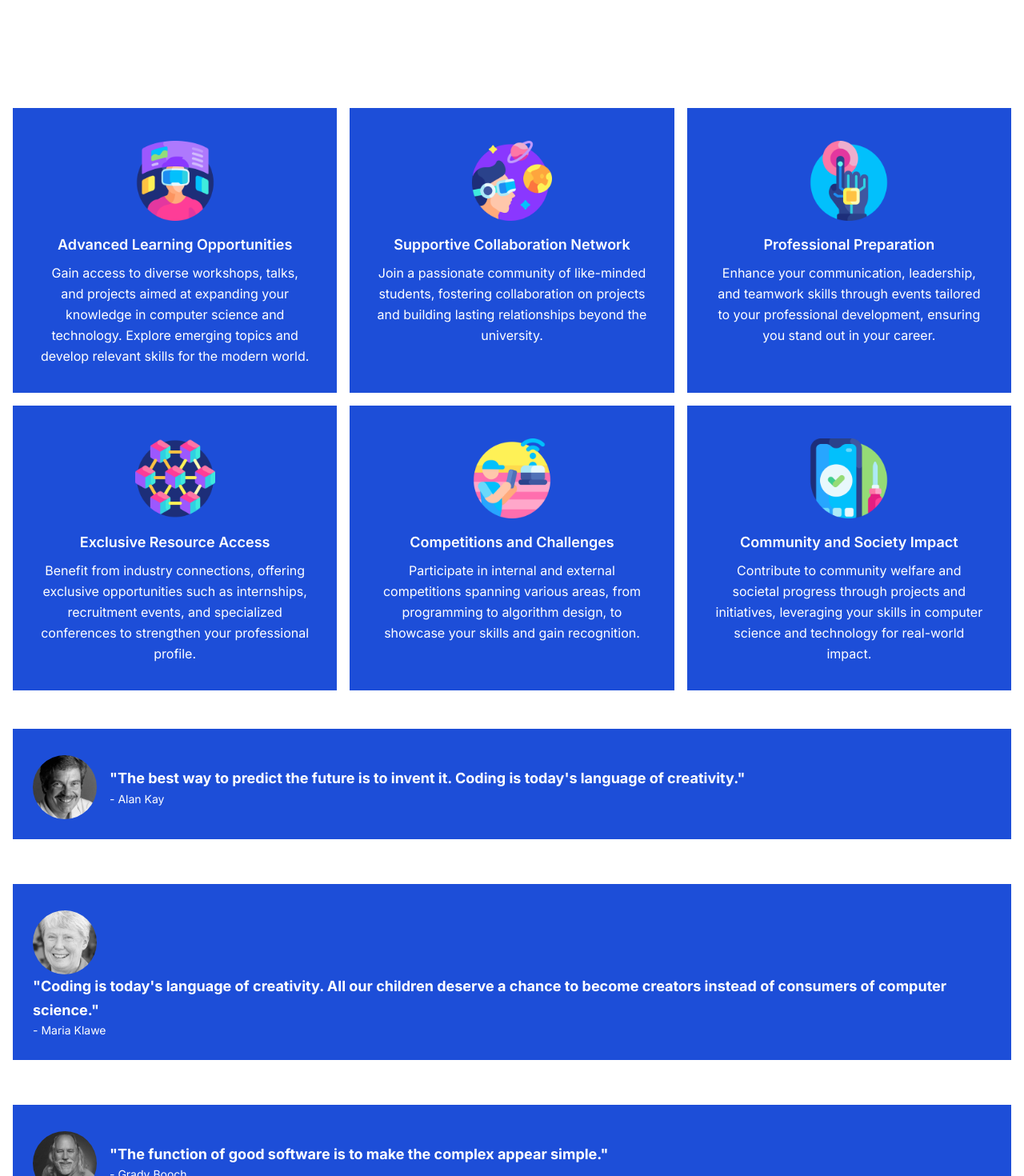
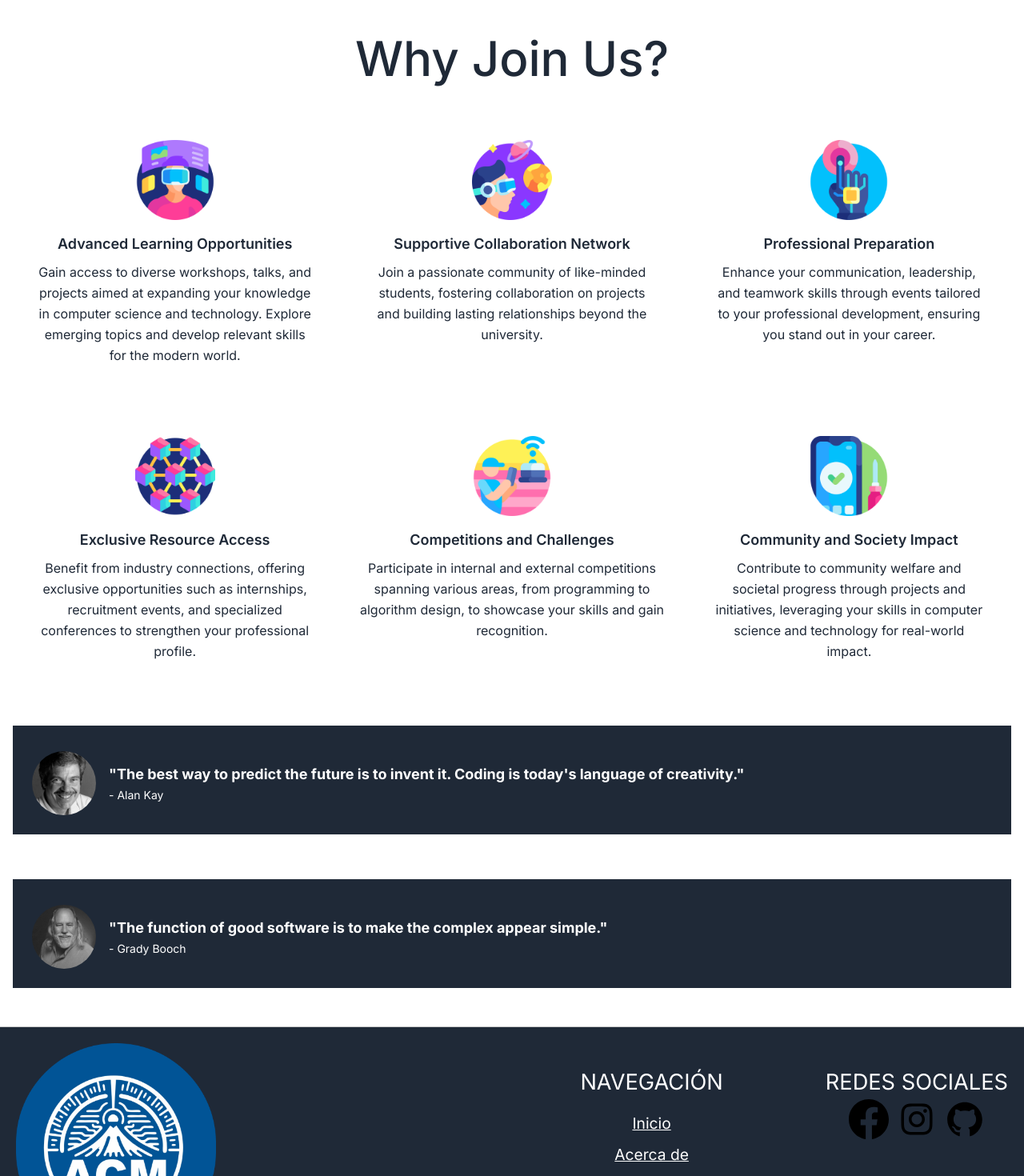
Before and after one commit to ynoacamino/acm-page, a Next.js app: page / in a window 1280 px wide. Shown: the part 620-2090 px from the top of the page at 80% size. Built offline with nearby package versions, Linux system fonts and the light colour scheme.

Commit message:
Update WhyUs component styles and remove unnecessary CSS classes

```diff
--- a/src/components/home/Phrases.jsx
+++ b/src/components/home/Phrases.jsx
@@ -7,7 +7,7 @@ export default function WhyUs() {
     <main className="max-h-screen p-4">
       <section className="mx-auto max-w-7xl mt-4 mb-4 grid grid-cols-1 gap-10">
 
-        <div className="relative rounded-2.5xl border border-blue-700 bg-blue-700 p-6 pt-8 transition-shadow hover:shadow-xl mb-4 flex flex-wrap items-center">
+        <div className="relative rounded-2.5xl bg-gray-800 p-6 pt-8 transition-shadow hover:shadow-xl mb-4 flex flex-wrap items-center">
           <div className="mr-4">
             <Image src="/images/home/AlanKay.jpg" alt="Left Image" width={100} height={100} className="rounded-full object-cover w-20 h-20" />
           </div>
@@ -21,21 +21,7 @@ export default function WhyUs() {
           </div>
         </div>
 
-        <div className="relative rounded-2.5xl border border-blue-700 bg-blue-700 p-6 pt-8 transition-shadow hover:shadow-xl mb-4 flex flex-wrap items-center">
-          <div className="mr-4">
-            <Image src="/images/home/MariaKlawe.jpg" alt="Left Image" width={100} height={100} className="rounded-full object-cover w-20 h-20" />
-          </div>
-          <div>
-            <p className="text-lg font-bold leading-relaxed text-white">
-              {"\"Coding is today's language of creativity. All our children deserve a chance to become creators instead of consumers of computer science.\""}
-            </p>
-            <p className="text-sm leading-relaxed text-white">
-              - Maria Klawe
-            </p>
-          </div>
-        </div>
-
-        <div className="relative rounded-2.5xl border border-blue-700 bg-blue-700 p-6 pt-8 transition-shadow hover:shadow-xl mb-4 flex flex-wrap items-center">
+        <div className="relative rounded-2.5xl bg-gray-800 p-6 pt-8 transition-shadow hover:shadow-xl mb-4 flex flex-wrap items-center">
           <div className="mr-4">
             <Image src="/images/home/GradyBooch.jpg" alt="Left Image" width={100} height={100} className="rounded-full object-cover w-20 h-20" />
           </div>
--- a/src/components/home/WhyUs.jsx
+++ b/src/components/home/WhyUs.jsx
@@ -7,67 +7,67 @@ export default function WhyUs() {
     <main className="min-h-screen p-4">
       <section className="mx-auto max-w-7xl flex flex-col items-center justify-center text-center">
         <span></span>
-        <h1 className="text-6xl font-medium text-white my-8">Why Join Us? </h1>
+        <h1 className="text-6xl font-medium my-8">Why Join Us? </h1>
         <span></span>
 
         <div className="w-full xl:grid grid-cols-3 gap-4 sm:flex flex-wrap">
-          <div className="relative rounded-2.5xl border border-blue-700 bg-blue-700 p-8 pt-10 transition-shadow hover:shadow-xl hover:border-white">
+          <div className="relative rounded-2.5xl p-8 pt-10 transition-shadow hover:shadow-xl hover:border-white">
             <div className="flex items-center justify-center">
               <Image src="/images/home/reason1.png" alt="Innovate" width={100} height={100} />
             </div>
-            <h3 className="text-lg font-semibold mt-4 mb-2 text-white">Advanced Learning Opportunities</h3>
-            <p className="text-base leading-relaxed text-white">
+            <h3 className="text-lg font-semibold mt-4 mb-2">Advanced Learning Opportunities</h3>
+            <p className="text-base leading-relaxed ">
               Gain access to diverse workshops, talks, and projects aimed at expanding your knowledge in computer science and technology.
               Explore emerging topics and develop relevant skills for the modern world.
             </p>
           </div>
 
-          <div className="relative rounded-2.5xl border border-blue-700 bg-blue-700 p-8 pt-10 transition-shadow hover:shadow-xl hover:border-white">
+          <div className="relative rounded-2.5xl p-8 pt-10 transition-shadow hover:shadow-xl hover:border-white">
             <div className="flex items-center justify-center">
               <Image src="/images/home/reason2.png" alt="Innovate" width={100} height={100} />
             </div>
-            <h3 className="text-lg font-semibold mt-4 mb-2 text-white">Supportive Collaboration Network</h3>
-            <p className="text-base leading-relaxed text-white">
+            <h3 className="text-lg font-semibold mt-4 mb-2">Supportive Collaboration Network</h3>
+            <p className="text-base leading-relaxed">
                 Join a passionate community of like-minded students, fostering collaboration on projects and building lasting relationships beyond the university.
             </p>
           </div>
 
-          <div className="relative rounded-2.5xl border border-blue-700 bg-blue-700 p-8 pt-10 transition-shadow hover:shadow-xl hover:border-white">
+          <div className="relative rounded-2.5xl p-8 pt-10 transition-shadow hover:shadow-xl hover:border-white">
             <div className="flex items-center justify-center">
               <Image src="/images/home/reason3.png" alt="Innovate" width={100} height={100} />
             </div>
-            <h3 className="text-lg font-semibold mt-4 mb-2 text-white">Professional Preparation</h3>
-            <p className="text-base leading-relaxed text-white">
+            <h3 className="text-lg font-semibold mt-4 mb-2">Professional Preparation</h3>
+            <p className="text-base leading-relaxed">
                 Enhance your communication, leadership, and teamwork skills through events tailored to your professional development, ensuring you stand out in your career.
             </p>
           </div>
 
-          <div className="relative rounded-2.5xl border border-blue-700 bg-blue-700 p-8 pt-10 transition-shadow hover:shadow-xl hover:border-white">
+          <div className="relative rounded-2.5xl p-8 pt-10 transition-shadow hover:shadow-xl hover:border-white">
             <div className="flex items-center justify-center">
               <Image src="/images/home/reason4.png" alt="Innovate" width={100} height={100} />
             </div>
-            <h3 className="text-lg font-semibold mt-4 mb-2 text-white">Exclusive Resource Access</h3>
-            <p className="text-base leading-relaxed text-white">
+            <h3 className="text-lg font-semibold mt-4 mb-2">Exclusive Resource Access</h3>
+            <p className="text-base leading-relaxed">
                 Benefit from industry connections, offering exclusive opportunities such as internships, recruitment events, and specialized conferences to strengthen your professional profile.
             </p>
           </div>
 
-          <div className="relative rounded-2.5xl border border-blue-700 bg-blue-700 p-8 pt-10 transition-shadow hover:shadow-xl hover:border-white">
+          <div className="relative rounded-2.5xlp-8 pt-10 transition-shadow hover:shadow-xl hover:border-white">
             <div className="flex items-center justify-center">
               <Image src="/images/home/reason5.png" alt="Innovate" width={100} height={100} />
             </div>
-            <h3 className="text-lg font-semibold mt-4 mb-2 text-white">Competitions and Challenges</h3>
-            <p className="text-base leading-relaxed text-white">
+            <h3 className="text-lg font-semibold mt-4 mb-2 ">Competitions and Challenges</h3>
+            <p className="text-base leading-relaxed ">
                 Participate in internal and external competitions spanning various areas, from programming to algorithm design, to showcase your skills and gain recognition.
             </p>
           </div>
 
-          <div className="relative rounded-2.5xl border border-blue-700 bg-blue-700 p-8 pt-10 transition-shadow hover:shadow-xl hover:border-white">
+          <div className="relative rounded-2.5xl p-8 pt-10 transition-shadow hover:shadow-xl hover:border-white">
             <div className="flex items-center justify-center">
               <Image src="/images/home/reason6.png" alt="Innovate" width={100} height={100} />
             </div>
-            <h3 className="text-lg font-semibold mt-4 mb-2 text-white">Community and Society Impact</h3>
-            <p className="text-base leading-relaxed text-white">
+            <h3 className="text-lg font-semibold mt-4 mb-2 ">Community and Society Impact</h3>
+            <p className="text-base leading-relaxed">
                 Contribute to community welfare and societal progress through projects and initiatives, leveraging your skills in computer science and technology for real-world impact.
             </p>
           </div>
```
